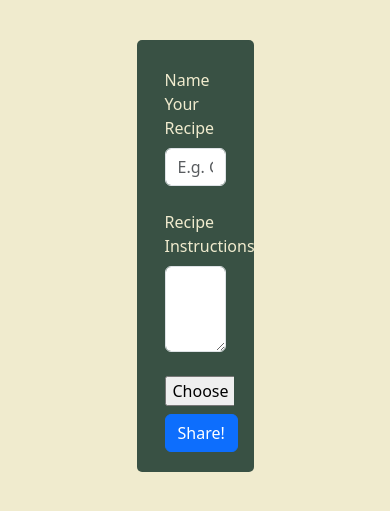
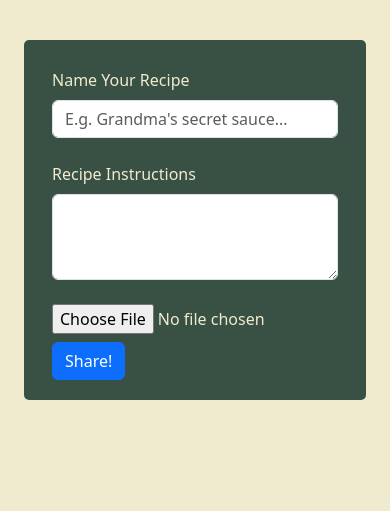
Before and after one commit to gkarountzos/cookbook-project, a PHP site: page /recipeupload.php in a window 390 px wide. Shown: the part 56-567 px from the top of the page. Run offline with PHP 8.4, Linux system fonts and the light colour scheme.

Commit message:
minor changes

```diff
--- a/css/style.css
+++ b/css/style.css
@@ -43,7 +43,7 @@ nav button img {
   color: var(--secondary);
   padding: 20px;
   border-radius: 5px;
-  width: 30%;
+  width: 500px;
 }
 
 textarea {
@@ -112,3 +112,14 @@ textarea {
   display: block;
   margin: 0 auto;
 }
+
+@media only screen and (max-width: 550px) {
+  .card {
+    width: 100%;
+  }
+
+  .form-style {
+    margin-inline: 24px;
+    width: 100%;
+  }
+}
```
